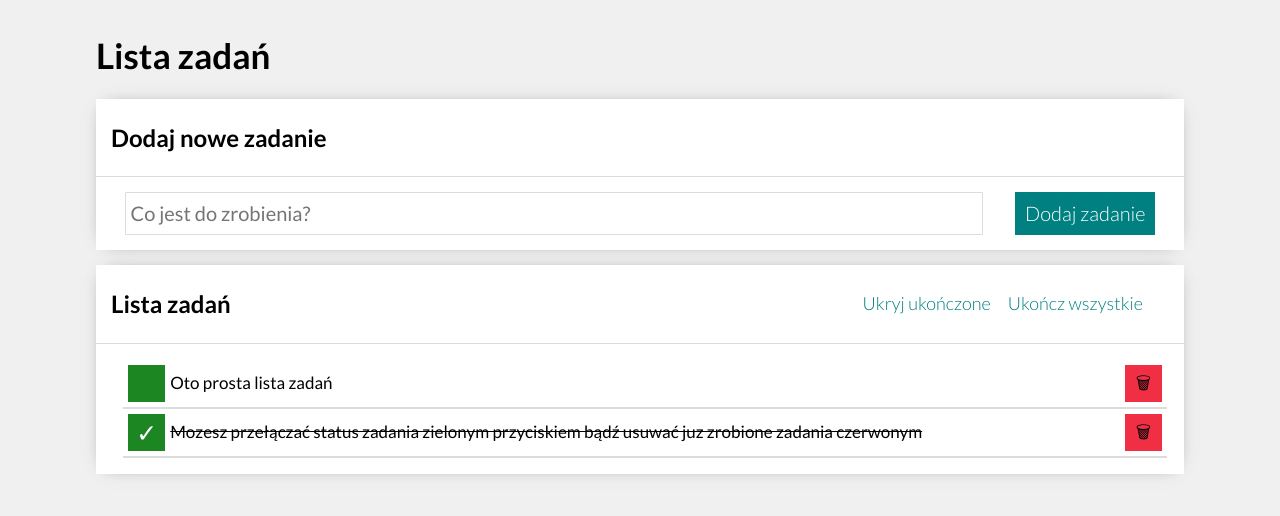
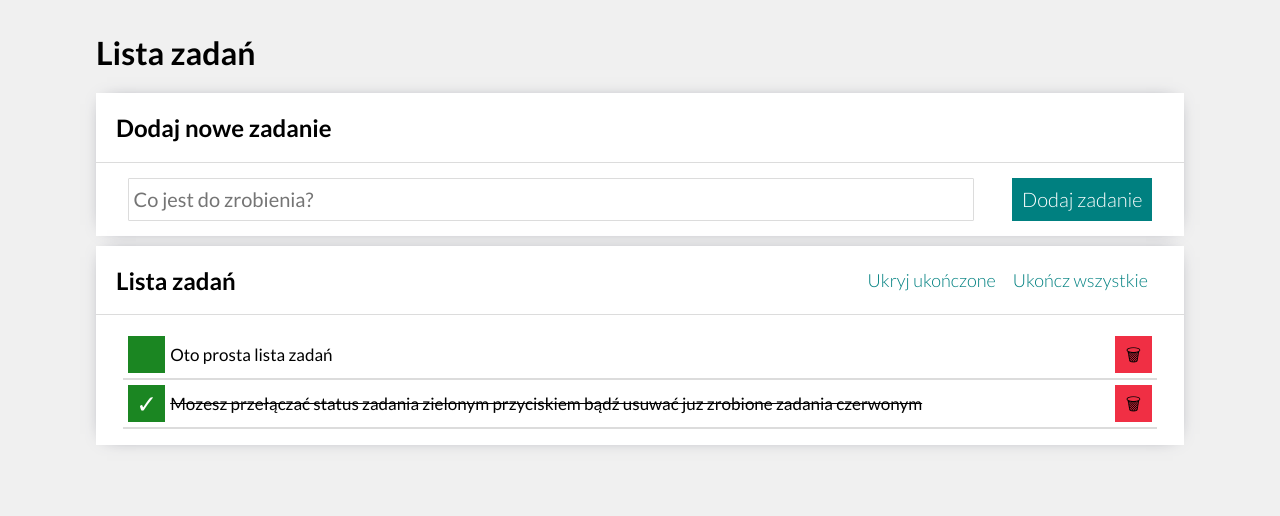
Before and after one commit to pawelmroczek/ToDoList, a plain HTML site: page index.html in a window 1280 px wide. Drawn offline with nearby package versions, Linux system fonts and the light colour scheme.

Commit message:
html structure changed

```diff
--- a/index.html
+++ b/index.html
@@ -13,36 +13,40 @@
     crossorigin="anonymous" referrerpolicy="no-referrer" />
   <link href="styles/form.css" rel="stylesheet" />
   <link href="styles/taskList.css" rel="stylesheet" />
+  <link href="styles/section.css" rel="stylesheet" />
   <link rel="preconnect" href="https://fonts.googleapis.com">
   <link rel="preconnect" href="https://fonts.gstatic.com" crossorigin>
   <link href="https://fonts.googleapis.com/css2?family=Lato:wght@100;300;400;700&display=swap" rel="stylesheet">
 </head>
 
 <body class="body">
-  <div class="body__content">
-    <section>
-      <h1 class="header">Lista zadań</h1>
-      <form class="form js-TaskForm">
-        <div class="form__headerContener">
-          <h2>Dodaj nowe zadanie</h2>
-        </div>
-        <div class="form__inputContener">
+  <main class="body__content">
+    <header>
+      <h1>Lista zadań</h1>
+    </header>
+
+    <section class="section js-TaskForm">
+      <header class="section__header">
+        <h2 class="section__title">Dodaj nowe zadanie</h2>
+      </header>
+      <div class="section__body">
+        <form class="form">
           <input class="js-TaskInput form__input" placeholder="Co jest do zrobienia?" />
           <button class="form__button">Dodaj zadanie</button>
-        </div>
-      </form>
-    </section>
-    <section class="section__body">
-      <div class="taskList__headerContener">
-        <h2 class="taskList__header">Lista zadań</h2>
-        <div class="taskList__buttonContener js-buttonContener">
-        </div>
-      </div>
-      <div class="taskList__listContener">
-        <ul class="js-list taskList__list"></ul>
+        </form>
       </div>
     </section>
-  </div>
+
+    <section class="section">
+      <div class="section__header">
+        <h2 class="section__title">Lista zadań</h2>
+        <div class="buttonContener js-buttonContener"></div>
+      </div>
+      <div class="section__body">
+        <ul class="js-list tasks__list"></ul>
+      </div>
+    </section>
+  </main>
 </body>
 
 </html>
--- a/script/script.js
+++ b/script/script.js
@@ -64,8 +64,8 @@
     if (!checkIfNotEmpty()) {
       buttonContener.innerHTML = "";
     } else {
-      buttonContener.innerHTML = `<button class="taskList__taskButton js-toggleRender">${hideDoneTask ? "Pokaż" : "Ukryj"} ukończone</button>
-      <button class="taskList__taskButton js-doneAll">Ukończ wszystkie</button>`;
+      buttonContener.innerHTML = `<button class="tasks__headerButton js-toggleRender">${hideDoneTask ? "Pokaż" : "Ukryj"} ukończone</button>
+      <button class="tasks__headerButton js-doneAll">Ukończ wszystkie</button>`;
 
       const doneAllButton = document.querySelector(".js-doneAll");
       const toggleRenderButton = document.querySelector(".js-toggleRender");
@@ -95,15 +95,15 @@
     for (const task of tasks) {
       document.querySelector(".js-list").innerHTML += `
     <li class="  ${
-      task.done && hideDoneTask ? "taskList__hidden" : "taskList__listIteam"
+      task.done && hideDoneTask ? "tasks__hidden" : "tasks__iteam"
     }  ">
-        <button class="js-toggleStatus taskList__button taskList__button--done">
+        <button class="js-toggleStatus tasks__button tasks__button--done">
             ${task.done ? "✓" : ""}
         </button>
-        <div class="taskList__taskContent ${task.done ? " done" : ""}">
+        <div class="tasks__content ${task.done ? " done" : ""}">
             ${task.content}
         </div>
-        <button class="js-deleteButton taskList__button taskList__button--remove">🗑</button>
+        <button class="js-deleteButton tasks__button tasks__button--remove">🗑</button>
     </li> `;
     }
     const removeButtons = document.querySelectorAll(".js-deleteButton");
--- a/styles/form.css
+++ b/styles/form.css
@@ -1,15 +1,6 @@
+
 .form {
-  background-color: white;
-  padding: 0px;
-  box-shadow: 0px 0px 18px -11px rgba(66, 68, 90, 1);
-}
-
-.form__headerContener {
-  padding: 5px 15px 5px;
-  border-bottom: solid 1px rgb(220, 220, 220);
-}
-
-.form__inputContener {
+  width: 100%;
   display: flex;
   padding: 15px;
   justify-content: space-around;
@@ -42,7 +33,7 @@
 }
 
 @media (max-width: 767px) {
-  .form__inputContener {
+  .form {
     flex-direction: column;
     align-items: center;
     justify-content: space-between;
--- /dev/null
+++ b/styles/section.css
@@ -0,0 +1,30 @@
+.section {
+  background-color: white;
+  padding: 0px;
+  box-shadow: 0px 0px 18px -11px rgba(66, 68, 90, 1);
+  margin-top: 10px;
+}
+
+.section__header {
+  padding: 1px 10px 0px;
+  border-bottom: solid 1px rgb(220, 220, 220);
+  display: flex;
+  justify-content: space-between;
+}
+
+.section__body {
+  display: flex;
+  justify-content: center;
+  text-align: left;
+  background-color: white;
+}
+
+.section__title {
+  padding-left: 10px;
+}
+
+@media (max-width: 767px) {
+  .section__header {
+    flex-direction: column;
+  }
+}
--- a/styles/style.css
+++ b/styles/style.css
@@ -1,3 +1,12 @@
+html{
+  box-sizing: border-box;
+}
+
+*,::after,::before{
+  box-sizing: inherit;
+}
+
+
 .body {
   background-color: rgb(240, 240, 240);
   font-family: "Lato", sans-serif;
@@ -8,11 +17,6 @@
   margin: 35px auto;
 }
 
-.header {
-  font-weight: 900;
-  font-size: 35px;
-}
-
 .done {
   text-decoration: line-through;
 }
--- a/styles/taskList.css
+++ b/styles/taskList.css
@@ -1,35 +1,14 @@
-.taskList__hidden{
+.tasks__hidden{
   display: none;
 }
 
-.section__body {
-  text-align: left;
-  background-color: white;
-  margin-top: 15px;
-  box-shadow: 0px 0px 18px -11px rgba(66, 68, 90, 1);
-}
-
-.taskList__listContener {
-  display: flex;
-  flex-direction: column;
-  align-items: center;
-  margin: 0px;
-}
-
-.taskList__headerContener {
-  padding: 5px 15px 5px;
-  border-bottom: solid 1px rgb(220, 220, 220);
-  display: flex;
-  justify-content: space-between;
-}
-
-.taskList__list {
+.tasks__list {
   list-style: none;
   width: 95%;
   padding: 0;
 }
 
-.taskList__taskButton{
+.tasks__headerButton{
   border: none;
   background:none;
   color: teal;
@@ -39,22 +18,19 @@
   cursor: pointer;
 }
 
-.taskList__taskButton:hover{
+.tasks__headerButton:hover{
   color: rgb(4, 187, 187);
 }
 
-.taskList__taskButton:disabled{
+.tasks__headerButton:disabled{
   color: lightgray;
 }
 
-.taskList__taskButton:disabled:hover{
+.tasks__headerButton:disabled:hover{
   color: lightgray;
 }
 
-
-
-
-.taskList__listIteam {
+.tasks__iteam {
   border-bottom: solid 2px rgb(220, 220, 220);
   padding: 5px;
   font-size: 17px;
@@ -64,39 +40,39 @@
   align-items: center;
 }
 
-.taskList__buttonContener {
+.buttonContener {
   display: flex;
   align-items: center;
   gap: 5px;
   padding: 20px;
 }
 
-.taskList__taskContent {
+.tasks__content {
   text-align: left;
   flex-grow: 1;
   margin-left: 5px;
 }
 
-.taskList__button--done {
+.tasks__button--done {
   background-color: rgb(27, 134, 34);
   color: white;
   font-size: 25px;
 
 }
 
-.taskList__button--remove {
+.tasks__button--remove {
   background-color: rgb(240, 47, 68);
 }
 
-.taskList__button--done:hover{
+.tasks__button--done:hover{
   background-color:rgb(34, 170, 43);
 }
 
-.taskList__button--remove:hover {
+.tasks__button--remove:hover {
   background-color: rgb(165, 3, 22);
 }
 
-.taskList__button {
+.tasks__button {
   border: none;
   padding: 10px;
   flex-shrink: 0;
@@ -110,10 +86,7 @@
 }
 
 @media (max-width: 767px) {
-  .taskList__headerContener {
-    flex-direction: column;
-  }
-  .taskList__buttonContener{
+  .buttonContener{
     flex-direction: column;
     gap: 15px;
   }
```
